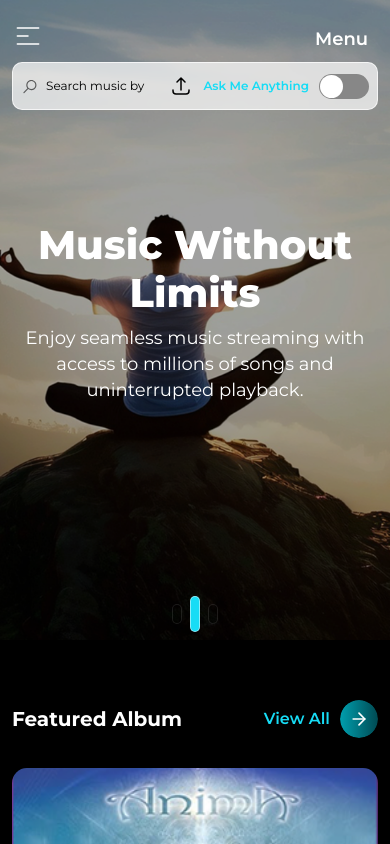
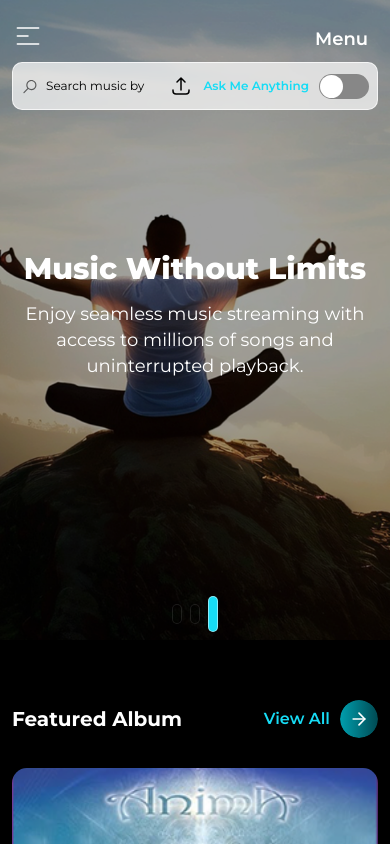
Before and after one commit to mohammadbilaljploft/mindgroove, a Next.js app: page / in a window 390 px wide. Shown: the top 844 px of the page. Built offline with nearby package versions, Linux system fonts and the light colour scheme.

Commit message:
update021

```diff
--- a/src/app/globals.css
+++ b/src/app/globals.css
@@ -42,6 +42,11 @@ a {
 .container-xl,
 .container-xxl {
   max-width: 1770px !important;
+}
+
+.g-5.justify-content-center.align-items-center{
+  position: relative;
+  z-index: 3;
 }
 
 .swiper {
@@ -1450,7 +1455,7 @@ input:focus {
 
 .music_set_section.music-player .track-info h3 {
   margin: 0;
-  font-size: 1.125rem;
+  font-size: 18px;
   font-weight: 500;
   color: #fff;
 }
@@ -1879,7 +1884,7 @@ input:focus {
 
 @media (max-width: 992px) {
   .hero_banner_title h3 {
-    font-size: 40px;
+    font-size: 30px;
     line-height: 48px;
   }
 
@@ -2575,7 +2580,7 @@ body.common-bg {
   }
 
   .registration_page {
-    height: 100%;
+    overflow-y: auto;
     padding: 20px;
   }
 
```
